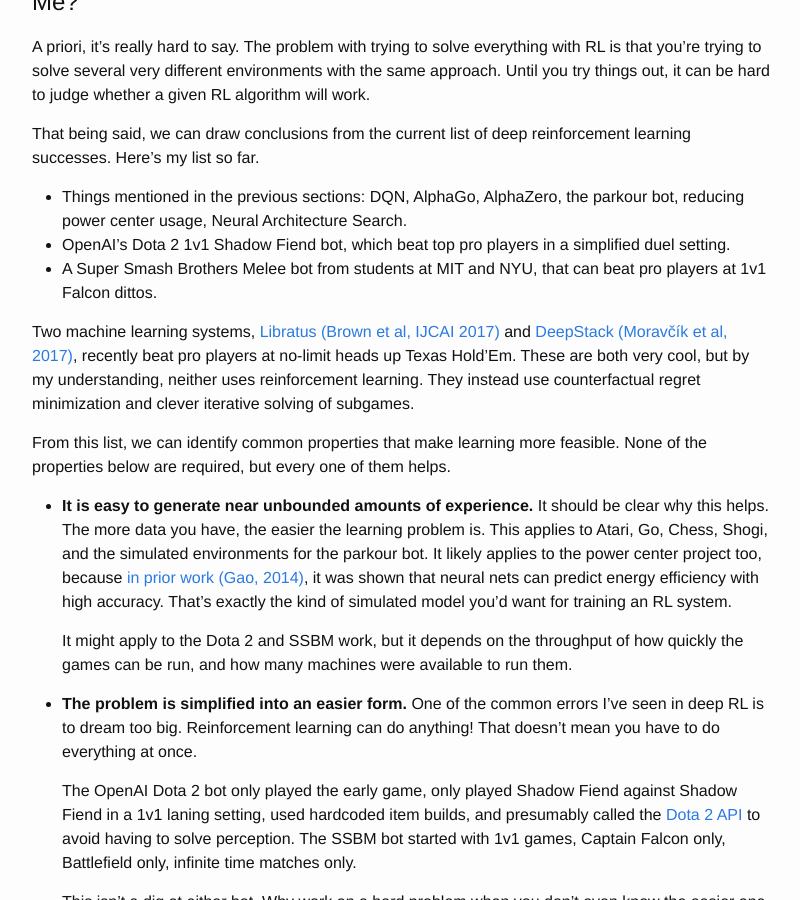
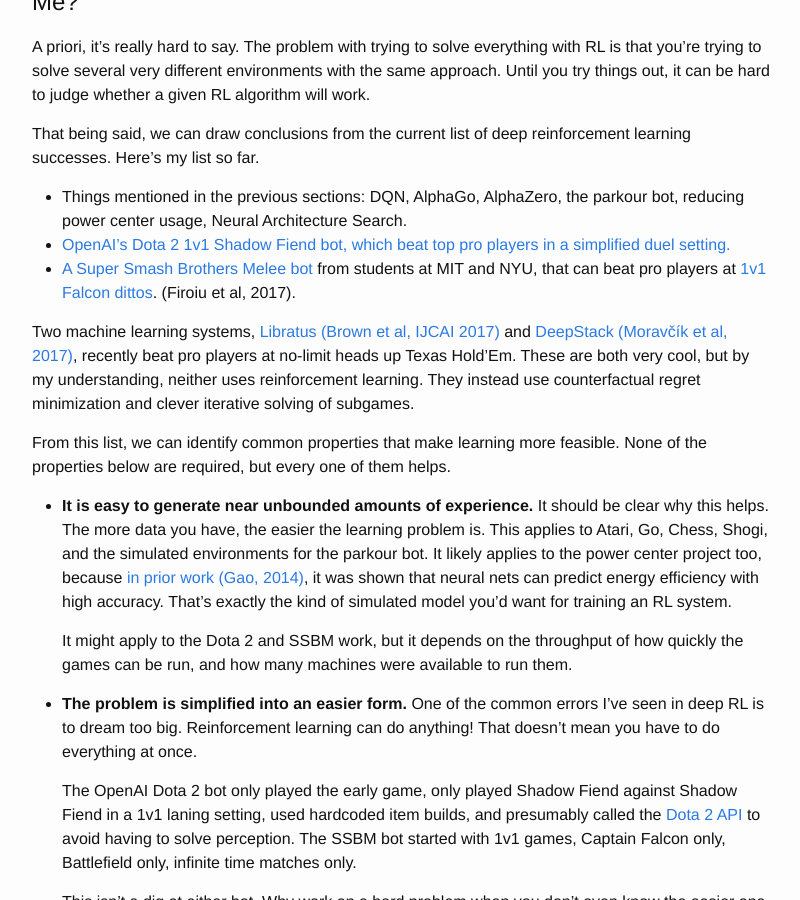
Before and after one commit to alexirpan/alexirpan.github.io, a Jekyll site: the page built from _posts/2017-12-11-rl-hard.markdown, in a window 1280 px wide and 900 px high, scrolled down 18245 px. Shown: the whole window, without its empty margins (238-1038 px from the left). Built offline with Jekyll 4.4.1, drawn with Linux system fonts in a browser that asks for light colours; nearby versions of some CDN libraries.

Commit message:
Fixing some missing links

```diff
--- a/_posts/2017-12-11-rl-hard.markdown
+++ b/_posts/2017-12-11-rl-hard.markdown
@@ -727,10 +727,11 @@
 
 * Things mentioned in the previous sections: DQN, AlphaGo, AlphaZero,
 the parkour bot, reducing power center usage, Neural Architecture Search.
-* OpenAI's Dota 2 1v1 Shadow Fiend bot, which beat top pro players in a
-simplified duel setting.
-* A Super Smash Brothers Melee bot from students at MIT and NYU, that can beat
-pro players at 1v1 Falcon dittos.
+* [OpenAI's Dota 2 1v1 Shadow Fiend bot, which beat top pro players in a
+simplified duel setting.](https://blog.openai.com/dota-2/)
+* [A Super Smash Brothers Melee bot](https://arxiv.org/abs/1702.06230) from students at MIT and NYU, that can beat
+pro players at [1v1 Falcon dittos](https://www.youtube.com/watch?v=dXJUlqBsZtE).
+(Firoiu et al, 2017).
 
 Two machine learning systems,
 [Libratus (Brown et al, IJCAI 2017)](https://www.ijcai.org/proceedings/2017/0772.pdf) and [DeepStack (Moravčík et al, 2017)](https://arxiv.org/abs/1701.01724),
```
